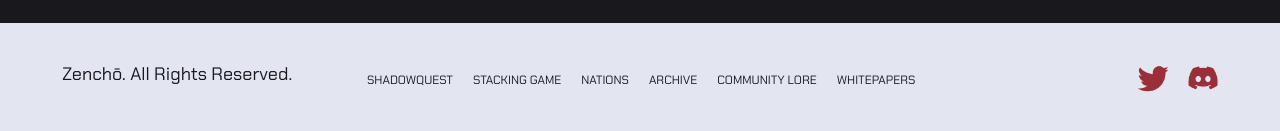
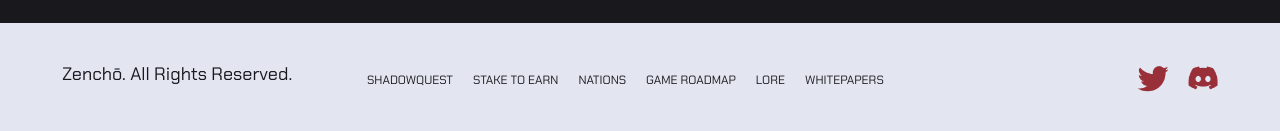
Before and after one commit to ibilalfaizz/shadow-quest, a Next.js app: page /lore in a window 1280 px wide. Shown: the part 6579-6710 px from the top of the page. Built offline with nearby package versions, Linux system fonts and the light colour scheme.

Commit message:
Update Footer.js

```diff
--- a/Components/Footer.js
+++ b/Components/Footer.js
@@ -14,19 +14,20 @@ const Footer = () => {
             <Link href="/">
               <span className="footer-link "> SHADOWQUEST </span>
             </Link>
-            <a href="#stacking-game" className="footer-link w--current">
-              STACKING GAME
+            <a href="#stake-to-earn" className="footer-link w--current">
+              STAKE TO EARN
               <br />
             </a>
             <a href="#nations" className="footer-link">
               NATIONS
               <br />
             </a>
-            <Link href="/archive">
-              <span className="footer-link "> ARCHIVE </span>
-            </Link>
-            <Link href="community-lore">
-              <span className="footer-link "> COMMUNITY LORE </span>
+            <a href="#roadmap" className="footer-link">
+              GAME ROADMAP
+              <br />
+            </a>
+            <Link href="/lore">
+              <span className="footer-link "> LORE </span>
             </Link>
             <Link href="/whitepaper">
               <span className="footer-link "> WHITEPAPERS </span>
```
